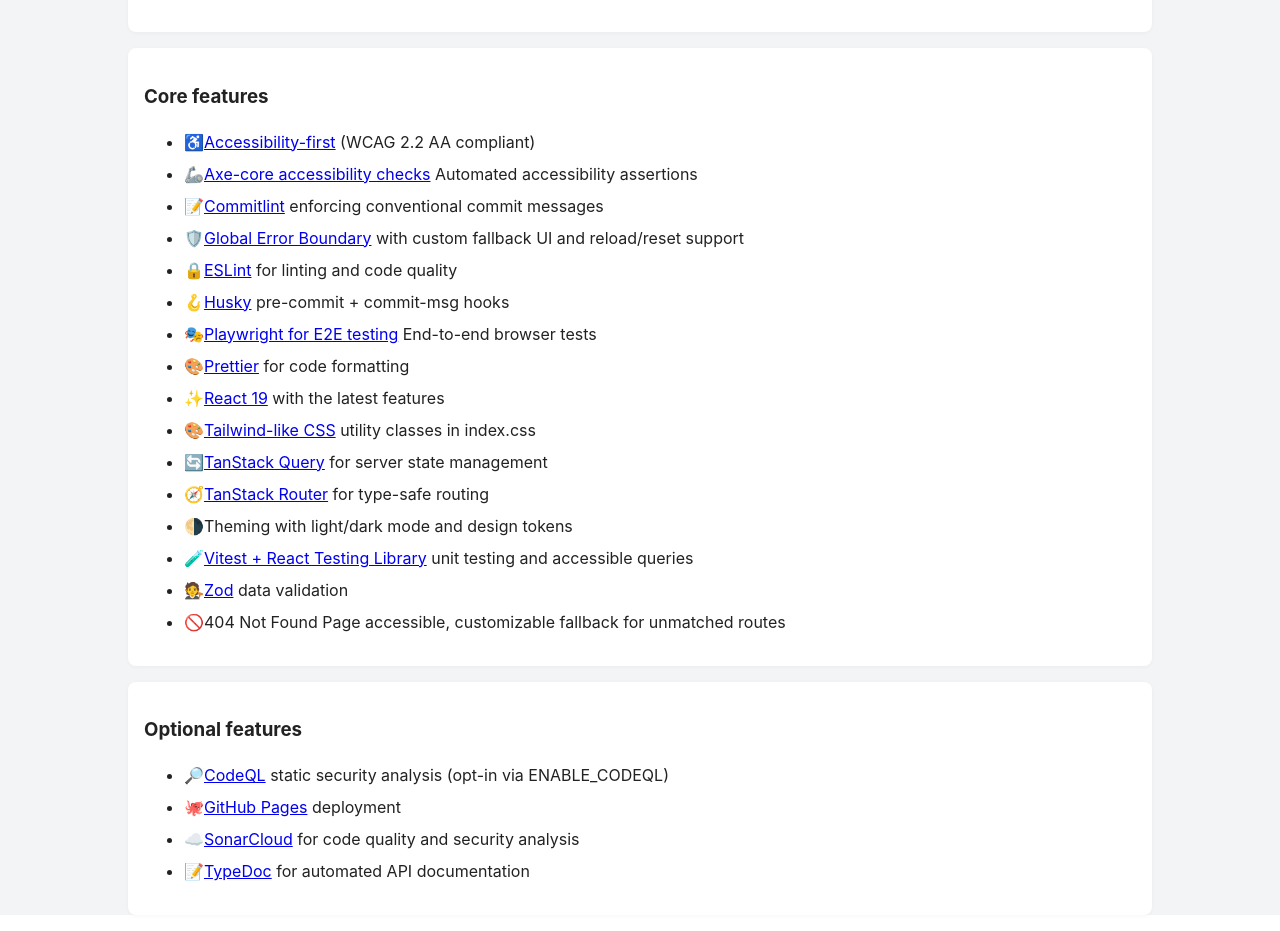
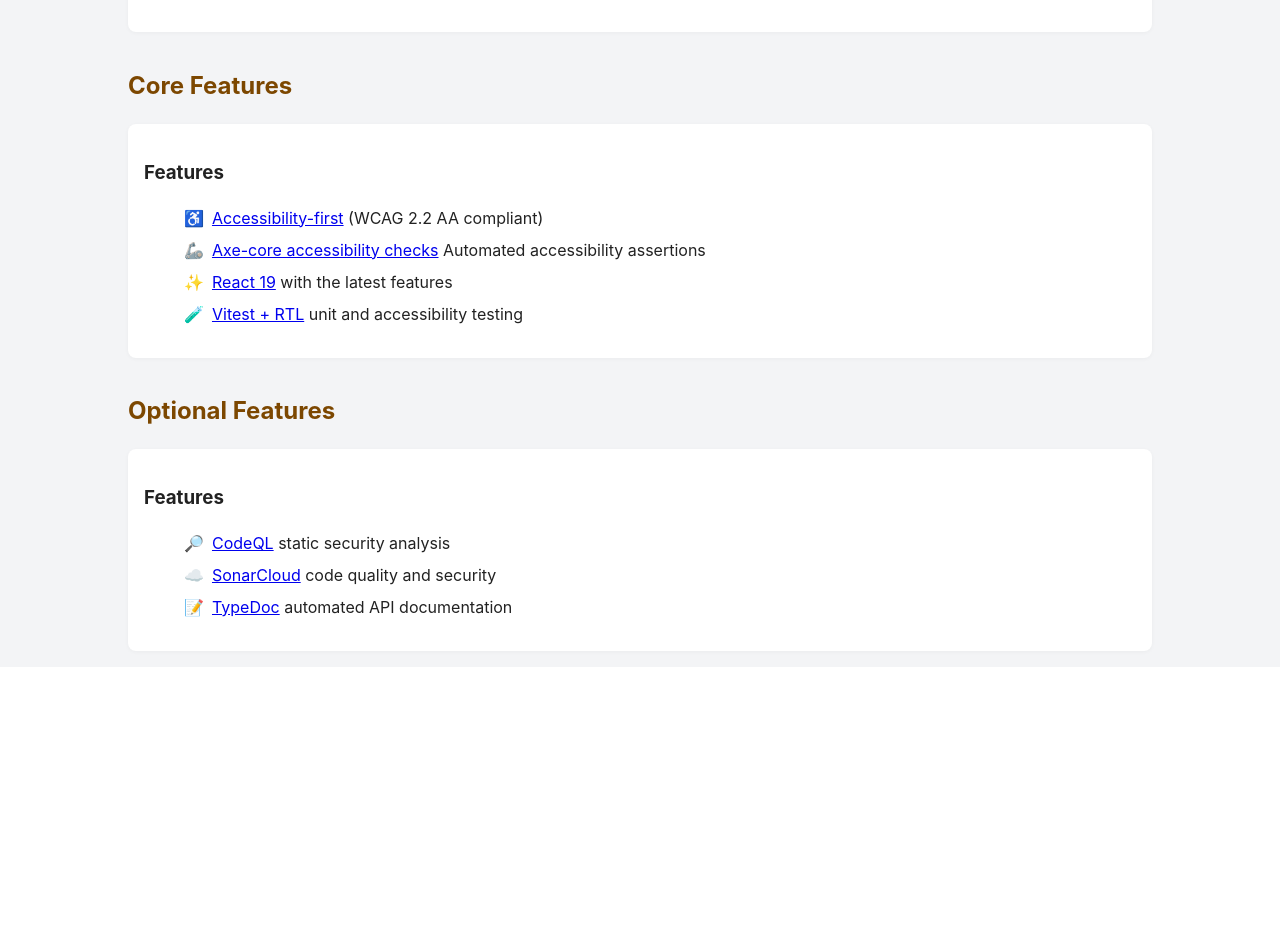
Before and after one commit to asudbury/modern-react-template, a React (Vite) app: page / in a window 1280 px wide. Shown: the part 620-1551 px from the top of the page. After the commit the page ends 1287 px from the top, so only its background shows below. Built offline with nearby package versions, Linux system fonts and the light colour scheme.

Commit message:
refactor: enhance documentation and restructure HomePage components for clarity

```diff
--- a/src/pages/HomePage/HomePage.tsx
+++ b/src/pages/HomePage/HomePage.tsx
@@ -4,14 +4,14 @@
 /**
  * Feature
  *
- * Describes a single feature item shown on the Home page.
+ * Describes a single feature entry rendered in the
+ * Core or Optional Features sections.
  *
- * @property label - Visible label for the feature (used as list item text and key)
- * @property url - Optional external URL with more information (opens in new tab)
- * @property description - Short supporting description shown after the label
- * @property icon - Optional visual indicator (emoji or SVG). Rendered with aria-hidden when present.
+ * @property label - Visible label for the feature
+ * @property url - Optional external URL for more information
+ * @property description - Short supporting description
+ * @property icon - Optional decorative icon (emoji or SVG)
  */
-
 interface Feature {
   label: string;
   url?: string;
@@ -20,14 +20,135 @@
 }
 
 /**
+ * TextCard
+ *
+ * Simple content card used for short explanatory sections
+ * such as "Key Features".
+ *
+ * @property heading - Card title
+ * @property content - Card body text
+ */
+interface TextCard {
+  heading: string;
+  content: string;
+}
+
+/**
+ * Section
+ *
+ * Generic, accessible section renderer used to eliminate
+ * duplicated JSX patterns across the Home page.
+ *
+ * Features:
+ * - Enforces a single heading per section
+ * - Provides consistent layout and spacing
+ * - Uses `aria-labelledby` for assistive technologies
+ *
+ * @typeParam T - Item type rendered by the section
+ *
+ * @param title - Visible section title
+ * @param ariaId - ID used for `aria-labelledby`
+ * @param items - Collection of items to render
+ * @param renderItem - Render function for a single item
+ *
+ * @returns JSX.Element representing a semantic page section
+ */
+function Section<T>({
+  title,
+  ariaId,
+  items,
+  renderItem,
+}: Readonly<{
+  title: string;
+  ariaId: string;
+  items: readonly T[];
+  renderItem: (item: T, index: number) => ReactNode;
+}>) {
+  return (
+    <section className="mt-16" aria-labelledby={ariaId}>
+      <h2 id={ariaId} className="text-secondary">
+        {title}
+      </h2>
+      <div className="grid grid-cols-1 gap-4">{items.map(renderItem)}</div>
+    </section>
+  );
+}
+
+/**
+ * renderTextCard
+ *
+ * Renders a single `TextCard` as an accessible article.
+ *
+ * @param card - Card content to render
+ * @param index - Index used to generate a stable heading ID
+ * @param ariaId - Section ID prefix for accessibility
+ *
+ * @returns JSX.Element representing a card article
+ */
+function renderTextCard(
+  card: TextCard,
+  index: number,
+  ariaId: string
+): ReactNode {
+  return (
+    <article
+      key={card.heading}
+      className="card mb-4"
+      aria-labelledby={`${ariaId}-${index}`}
+    >
+      <h3 id={`${ariaId}-${index}`}>{card.heading}</h3>
+      <p>{card.content}</p>
+    </article>
+  );
+}
+
+/**
+ * renderFeatureCard
+ *
+ * Renders a grouped list of features inside a single card.
+ *
+ * Accessibility:
+ * - Uses a semantic `<ul>` list
+ * - Decorative icons are hidden from assistive tech
+ * - External links open in a new tab with proper `rel` values
+ *
+ * @param features - Collection of features to render
+ * @param ariaId - ID used for the card heading
+ *
+ * @returns JSX.Element representing a feature list card
+ */
+function renderFeatureCard(features: Feature[], ariaId: string): ReactNode {
+  return (
+    <article className="card mb-4" aria-labelledby={ariaId}>
+      <h3 id={ariaId}>Features</h3>
+      <ul className="list-none">
+        {features.map((feature, index) => (
+          <li key={`${feature.label}-${index}`} className="mb-2 flex gap-2">
+            {feature.icon && <span aria-hidden="true">{feature.icon}</span>}
+            <span>
+              {feature.url ? (
+                <a href={feature.url} target="_blank" rel="noopener noreferrer">
+                  {feature.label}
+                </a>
+              ) : (
+                <span>{feature.label}</span>
+              )}
+              {feature.description && <span> {feature.description}</span>}
+            </span>
+          </li>
+        ))}
+      </ul>
+    </article>
+  );
+}
+
+/**
  * keyFeatureCards
  *
- * The cards displayed in the "Key Features" section. Extracted to avoid
- * repeating the literal inline array and to make the content easier to reuse
- * or localize in the future.
+ * High-level value propositions shown near the top
+ * of the Home page.
  */
-
-const keyFeatureCards: readonly { heading: string; content: string }[] = [
+const keyFeatureCards: readonly TextCard[] = [
   {
     heading: 'Accessibility First',
     content:
@@ -46,175 +167,16 @@
 ];
 
 /**
- * makeFeatures
+ * coreFeatures
  *
- * Lightweight factory to centralize creation of feature lists. Keeping this
- * as a small helper makes it explicit when data is intentionally static and
- * provides a single place to add transformations later if needed.
- *
- * @param features - Array of `Feature` objects
- * @returns The same array of features (identity helper)
+ * Core functionality included by default in the template.
  */
-function makeFeatures(features: Feature[]): Feature[] {
-  return features;
-}
-
-/**
- * FeatureListItem
- *
- * Render a single `Feature` as an accessible list item.
- *
- * Accessibility:
- * - Uses a native `<li>` element inside a list
- * - Decorative icons are rendered with `aria-hidden="true"`
- * - External links include `rel="noopener noreferrer"` and open in a new tab
- *
- * @param props.feature - Feature data to render
- * @example
- * <ul><FeatureListItem feature={feature} /></ul>
- */
-function FeatureListItem({ feature }: Readonly<{ feature: Feature }>) {
-  return (
-    <li className="gap-2 mb-2">
-      {feature.icon && <span aria-hidden="true">{feature.icon}</span>}
-      <span>
-        <a href={feature.url} target="_blank" rel="noopener noreferrer">
-          {feature.label}
-        </a>
-        {feature.description && <span> {feature.description}</span>}
-      </span>
-    </li>
-  );
-}
-
-/**
- * featureKey
- *
- * Stable key generator for feature list items.
- *
- * @param feature - Feature object used to derive a readable key
- * @param idx - Index of the feature in the list
- * @returns A stable string key for React list rendering
- */
-function featureKey(feature: Feature, idx: number) {
-  return `${feature.label}-${idx}`;
-}
-
-/**
- * FeatureSection
- *
- * Reusable section that renders a titled card containing a list of
- * features. This consolidates the previously duplicated markup used for
- * core and optional feature lists.
- *
- * @param props.title - Visible section title
- * @param props.ariaId - ID used for `aria-labelledby` and inner heading id
- * @param props.features - Array of features to render in the list
- */
-function FeatureSection({
-  title,
-  ariaId,
-  features,
-}: Readonly<{
-  title: string;
-  ariaId: string;
-  features: Feature[];
-}>) {
-  return (
-    <section className="mt-8" aria-labelledby={ariaId}>
-      <article className="card mb-4">
-        <h3 id={ariaId}>{title}</h3>
-        <ul className="list-none">
-          {features.map((f, i) => (
-            <FeatureListItem feature={f} key={featureKey(f, i)} />
-          ))}
-        </ul>
-      </article>
-    </section>
-  );
-}
-
-/**
- * CardSection
- *
- * Generic, accessible section used to render repeated card/article blocks.
- *
- * Features:
- * - Renders a section with an aria-labelledby reference for proper semantics
- * - Accepts an array of cards where each card contains a heading and content
- * - Each article has an id tied to the section aria-labelledby to preserve accessibility
- *
- * @param title - Visible section title
- * @param ariaId - ID string used for aria-labelledby and per-card heading IDs
- * @param cards - Array of card objects { heading, content } to render
- * @returns JSX.Element - a semantic section containing the provided cards
- *
- * @example
- * <CardSection title="Key Features" ariaId="features-title" cards={[{heading:'A',content:'B'}]} />
- */
-
-function CardSection({
-  title,
-  cards,
-  ariaId,
-}: Readonly<{
-  title: string;
-  ariaId: string;
-  cards: readonly { heading: string; content: string }[];
-}>) {
-  return (
-    <section className="mt-16" aria-labelledby={ariaId}>
-      <h2 className="text-secondary">{title}</h2>
-      <div className="grid grid-cols-1 gap-4">
-        {cards.map((c, i) => (
-          <CardItem card={c} index={i} ariaId={ariaId} key={c.heading} />
-        ))}
-      </div>
-    </section>
-  );
-}
-
-/**
- * CardItem
- *
- * Small presentational component for a single card/article used by
- * `CardSection` to avoid repeating the same markup inline.
- *
- * @param props.card - Object with `heading` and `content`
- * @param props.index - Index used to create the article heading id
- * @param props.ariaId - Section aria-labelledby prefix
- */
-
-function CardItem({
-  card,
-  index,
-  ariaId,
-}: Readonly<{
-  card: { heading: string; content: string };
-  index: number;
-  ariaId: string;
-}>) {
-  return (
-    <article
-      className="card mb-4"
-      aria-labelledby={`${ariaId}-${index}`}
-      key={card.heading}
-    >
-      <h3 id={`${ariaId}-${index}`}>{card.heading}</h3>
-      <p>{card.content}</p>
-    </article>
-  );
-}
-
-/**
- * List of core features for the HomePage.
- */
-const coreFeatures = makeFeatures([
+const coreFeatures: Feature[] = [
   {
     icon: '♿',
     label: 'Accessibility-first',
     url: 'https://www.w3.org/WAI/WCAG22/quickref/',
-    description: ' (WCAG 2.2 AA compliant)',
+    description: '(WCAG 2.2 AA compliant)',
   },
   {
     icon: '🦾',
@@ -223,129 +185,58 @@
     description: 'Automated accessibility assertions',
   },
   {
-    icon: '📝',
-    label: 'Commitlint',
-    url: 'https://www.conventionalcommits.org/',
-    description: 'enforcing conventional commit messages',
-  },
-  {
-    icon: '🛡️',
-    label: 'Global Error Boundary',
-    url: 'https://react.dev/reference/react/Component#catching-rendering-errors-with-an-error-boundary',
-    description: 'with custom fallback UI and reload/reset support',
-  },
-  {
-    icon: '🔒',
-    label: 'ESLint',
-    url: 'https://eslint.org/',
-    description: ' for linting and code quality',
-  },
-  {
-    icon: '🪝',
-    label: 'Husky',
-    url: 'https://typicode.github.io/husky/',
-    description: ' pre-commit + commit-msg hooks',
-  },
-  {
-    icon: '🎭',
-    label: 'Playwright for E2E testing',
-    url: 'https://playwright.dev/',
-    description: 'End-to-end browser tests',
-  },
-  {
-    icon: '🎨',
-    label: 'Prettier',
-    url: 'https://prettier.io/',
-    description: ' for code formatting',
-  },
-  {
     icon: '✨',
     label: 'React 19',
     url: 'https://react.dev/',
     description: 'with the latest features',
   },
   {
-    icon: '🎨',
-    label: 'Tailwind-like CSS',
-    url: 'https://tailwindcss.com/',
-    description: 'utility classes in index.css',
+    icon: '🧪',
+    label: 'Vitest + RTL',
+    url: 'https://vitest.dev/',
+    description: 'unit and accessibility testing',
   },
-  {
-    icon: '🔄',
-    label: 'TanStack Query',
-    url: 'https://tanstack.com/query/latest',
-    description: 'for server state management',
-  },
-  {
-    icon: '🧭',
-    label: 'TanStack Router',
-    url: 'https://tanstack.com/router/latest',
-    description: 'for type-safe routing',
-  },
-  {
-    icon: '🌗',
-    label: 'Theming',
-    description: 'with light/dark mode and design tokens',
-  },
-  {
-    icon: '🧪',
-    label: 'Vitest + React Testing Library',
-    url: 'https://vitest.dev/',
-    description: 'unit testing and accessible queries',
-  },
-  {
-    icon: '🧑‍⚖️',
-    label: 'Zod',
-    url: 'https://zod.dev/',
-    description: 'data validation',
-  },
-  {
-    icon: '🚫',
-    label: '404 Not Found Page',
-    description: 'accessible, customizable fallback for unmatched routes',
-  },
-]);
+];
 
 /**
- * List of optional features for the HomePage.
+ * optionalFeatures
+ *
+ * Optional, opt-in tooling that can be enabled
+ * depending on project needs.
  */
-const optionalFeatures = makeFeatures([
+const optionalFeatures: Feature[] = [
   {
     icon: '🔎',
     label: 'CodeQL',
     url: 'https://securitylab.github.com/tools/codeql',
-    description: 'static security analysis (opt-in via ENABLE_CODEQL)',
-  },
-  {
-    icon: '🐙',
-    label: 'GitHub Pages',
-    url: 'https://docs.github.com/en/pages',
-    description: 'deployment',
+    description: 'static security analysis',
   },
   {
     icon: '☁️',
     label: 'SonarCloud',
     url: 'https://sonarcloud.io/',
-    description: 'for code quality and security analysis',
+    description: 'code quality and security',
   },
   {
     icon: '📝',
     label: 'TypeDoc',
     url: 'https://typedoc.org/',
-    description: 'for automated API documentation',
+    description: 'automated API documentation',
   },
-]);
+];
 
 /**
  * HomePage
  *
- * Accessible, tokenized landing page for the Modern React Template.
+ * Landing page for the Modern React Template.
  *
- * Features:
- * - Semantic HTML and proper heading hierarchy
- * - No inline event handlers (uses stable functions/components)
- * - Accessible lists and keyboard navigation
- * - Strict TypeScript types
+ * Design goals:
+ * - Accessibility-first semantics
+ * - Zero duplicated JSX patterns
+ * - Strict typing and documented APIs
+ * - SonarCloud-compliant structure
+ *
+ * @returns JSX.Element representing the Home page
  */
 export function HomePage() {
   return (
@@ -355,30 +246,43 @@
     >
       <div className="container">
         <section aria-labelledby="page-title">
-          <h1 className="text-primary">
+          <h1 id="page-title" className="text-primary">
             Modern React Template v{packageJson.version}
           </h1>
+
           <p>
             Welcome to your accessibility-first React application built with
             Vite and TypeScript.
           </p>
 
-          <CardSection
+          <Section
             title="Key Features"
-            ariaId="features-title"
-            cards={keyFeatureCards}
+            ariaId="key-features-title"
+            items={keyFeatureCards}
+            renderItem={(card, index) =>
+              renderTextCard(card, index, 'key-features-title')
+            }
           />
 
-          <FeatureSection
-            title="Core features"
+          <Section
+            title="Core Features"
             ariaId="core-features-title"
-            features={coreFeatures}
+            items={[coreFeatures]}
+            renderItem={() =>
+              renderFeatureCard(coreFeatures, 'core-features-title-list')
+            }
           />
 
-          <FeatureSection
-            title="Optional features"
+          <Section
+            title="Optional Features"
             ariaId="optional-features-title"
-            features={optionalFeatures}
+            items={[optionalFeatures]}
+            renderItem={() =>
+              renderFeatureCard(
+                optionalFeatures,
+                'optional-features-title-list'
+              )
+            }
           />
         </section>
       </div>
```
